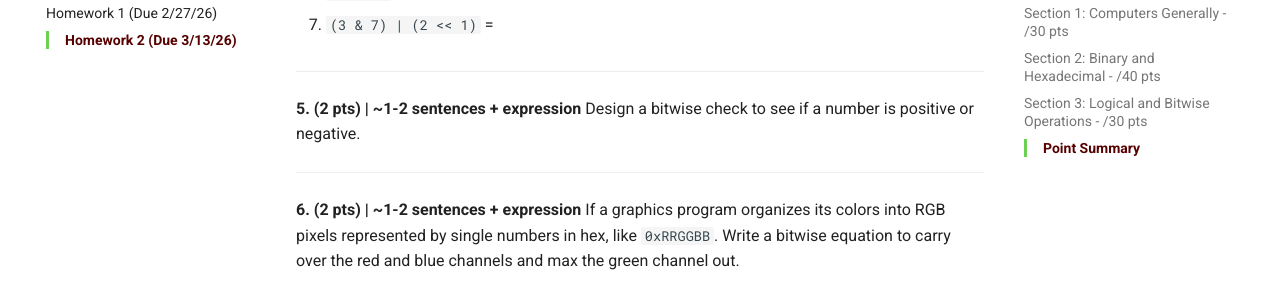
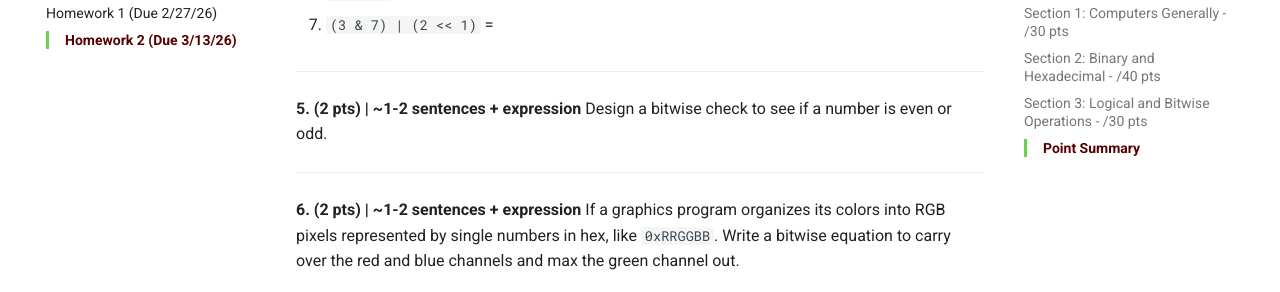
Before and after one commit to szwakoj/CS220, an MkDocs documentation site: the page built from docs/homework/2_test_1_review.md, in a window 1280 px wide and 900 px high, scrolled down 5836 px. Shown: the part 197-489 px from the top of the window. Built offline with MkDocs 1.6.1 and Material for MkDocs 9.7.7, drawn with Linux system fonts in a browser that asks for light colours.

Commit message:
HW2 Question Edit

```diff
--- a/docs/homework/2_test_1_review.md
+++ b/docs/homework/2_test_1_review.md
@@ -201,7 +201,7 @@ The test will have True/False, Multiple Choice, Short Answer, Fill-in-the-Blank,
 
 ---
 
-**5. (2 pts) | ~1-2 sentences + expression** Design a bitwise check to see if a number is positive or negative.
+**5. (2 pts) | ~1-2 sentences + expression** Design a bitwise check to see if a number is even or odd.
 
 ---
 
```
